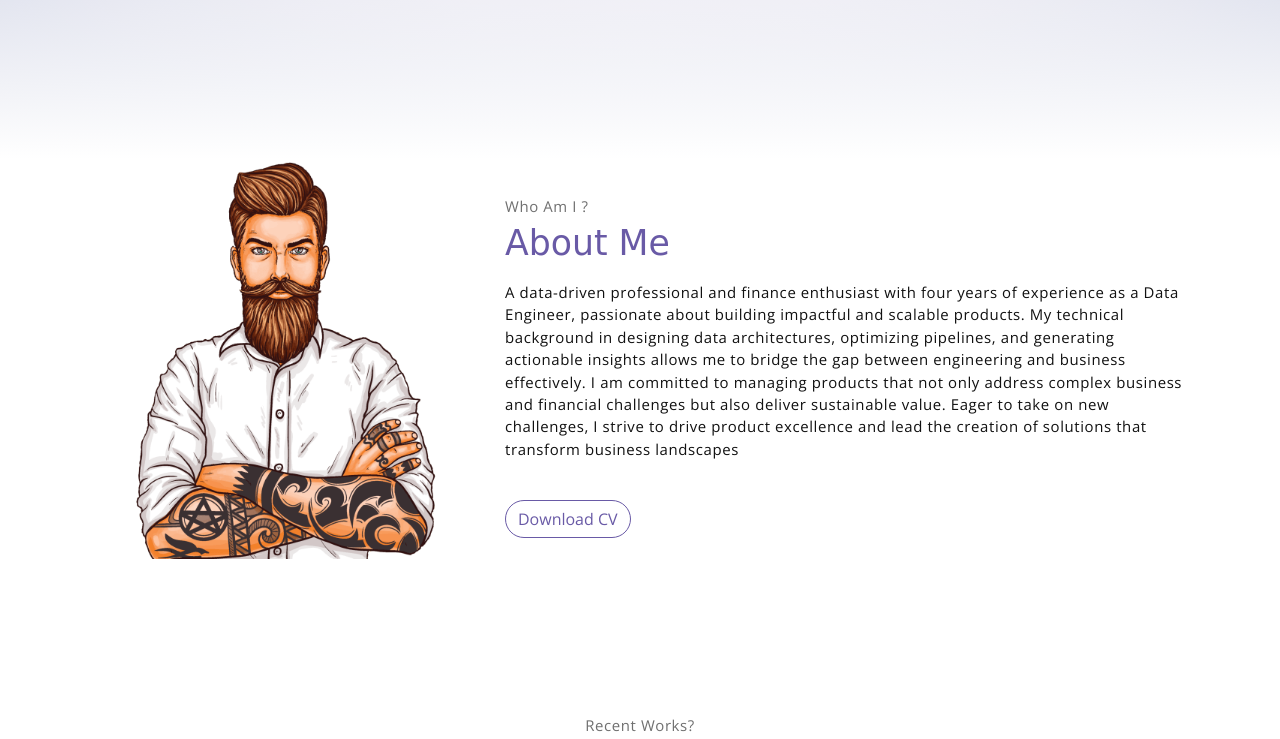
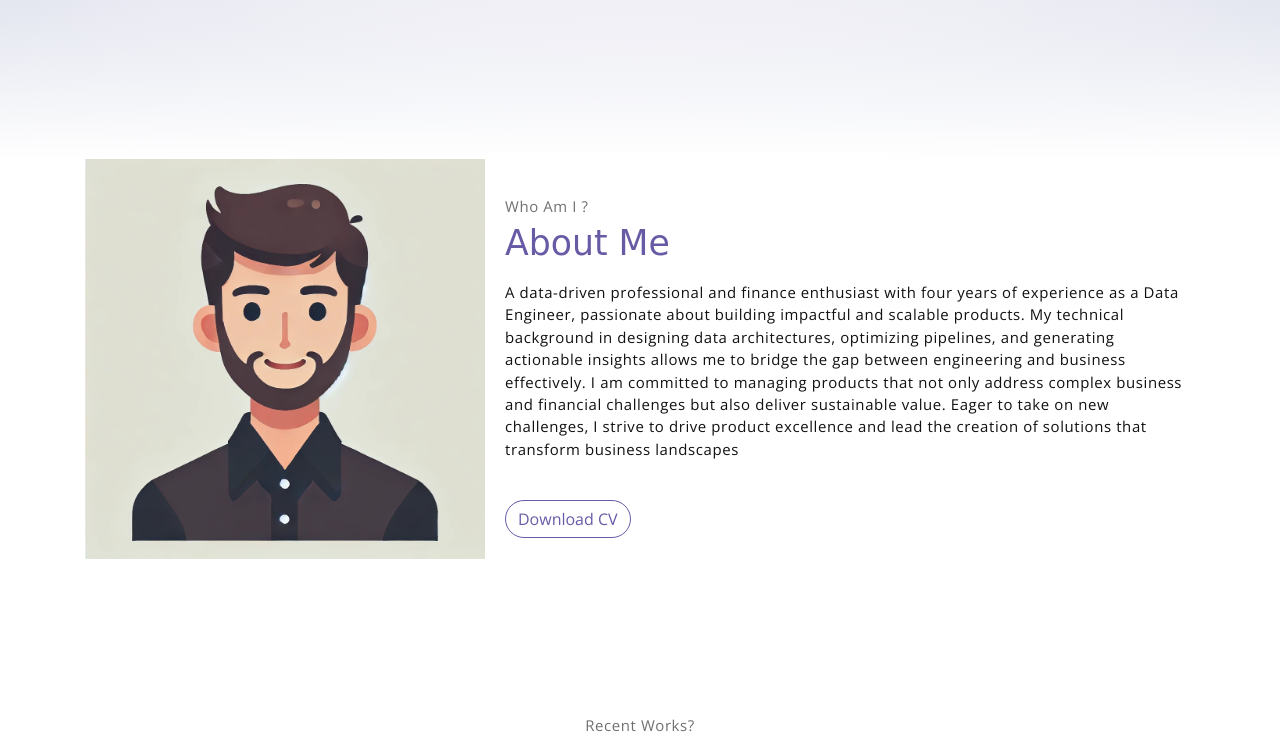
Before and after one commit to Divyans-Jemni/sampleportfolio, a plain HTML site: page index.html in a window 1280 px wide. Shown: the part 641-1380 px from the top of the page. Drawn offline with nearby package versions, Linux system fonts and the light colour scheme; a web font is replaced by a local one.

Commit message:
Image Added

```diff
--- a/index.html
+++ b/index.html
@@ -65,7 +65,7 @@
             <!-- about wrapper -->
             <div class="about">
                 <div class="about-img-holder">
-                    <img src="assets/imgs/man.png" class="about-img"
+                    <img src="assets/imgs/man_image.png" class="about-img"
                         alt="Download free bootstrap 4 landing page, free boootstrap 4 templates, Download free bootstrap 4.1 landing page, free boootstrap 4.1.1 templates, meyawo Landing page">
                 </div>
                 <div class="about-caption">
```
Also changed, not shown: assets/imgs/man_image.png (added), 2 other files.
